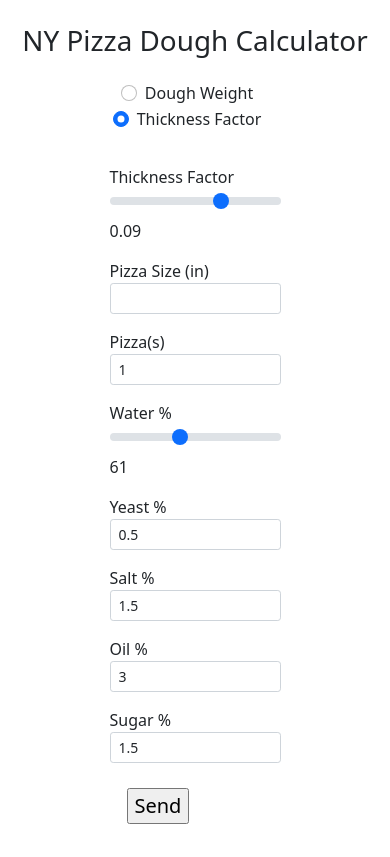
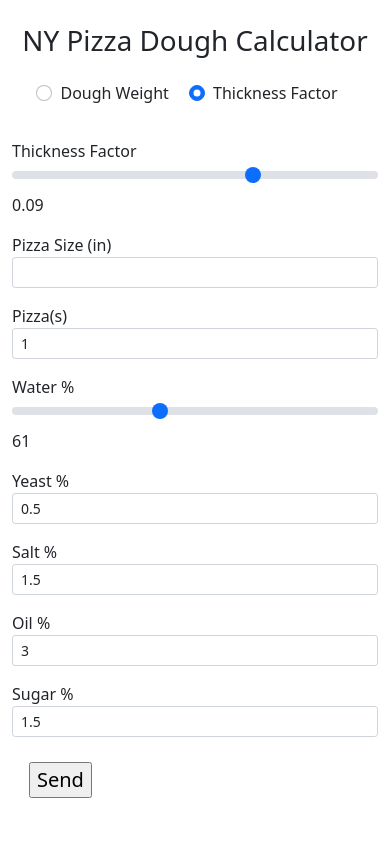
Before and after one commit to nebracy/personal-website, a Flask app: template nebracy/templates/apps/pizza.html in a window 390 px wide. After the commit the page ends 798 px from the top, so only its background shows below. Run offline with Flask 2, Linux system fonts and the light colour scheme; the template is opened without the code that fills it: values that come from a table or form of the project are taken from there, others are empty; parts of the project's set-up code (start-up, migrations or seed data) failed here and were passed over.

Commit message:
Change div class for form from col-6 to col-md-6

```diff
--- a/nebracy/templates/apps/pizza.html
+++ b/nebracy/templates/apps/pizza.html
@@ -9,7 +9,7 @@
             <h1>NY Pizza Dough Calculator</h1>
         </div>
         <div class="row justify-content-center mb-4">
-            <div class="col-6">
+            <div class="col-md-6">
                 <form action="" method="post" id="dough_calc" class="form-horizontal" oninput="hydration.value=parseInt(water.value)">
                     {{ form.hidden_tag() }}
                     <div class="form-group row text-center mb-3">
```
